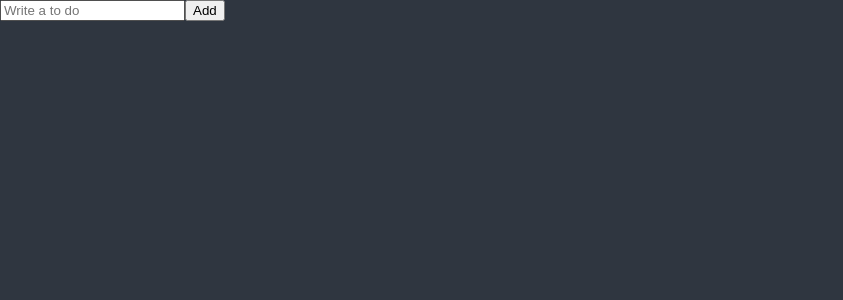
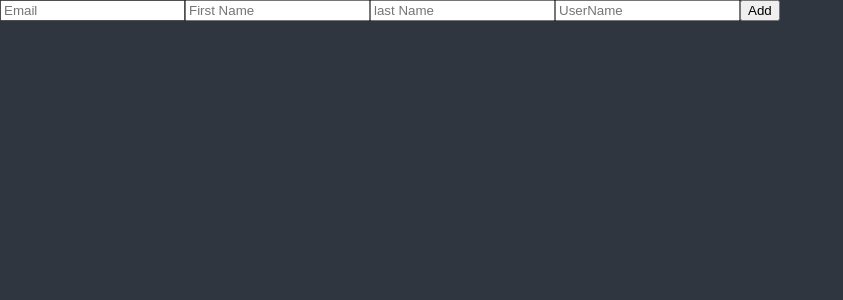
Before and after one commit to gahyeon-park/react-masterclass-typescript, a React (Create React App) app: page / in a window 1280 px wide. Shown: the top 300 px of the page, without its empty margins (0-843 px from the left). Built offline with nearby package versions, Linux system fonts and the light colour scheme.

Commit message:
#6.6 Forms

```diff
--- a/package.json
+++ b/package.json
@@ -16,6 +16,7 @@
     "react-dom": "^18.2.0",
     "react-helmet": "^6.1.0",
     "react-helmet-async": "^1.3.0",
+    "react-hook-form": "^7.45.4",
     "react-query": "^3.39.3",
     "react-router-dom": "^5.3.4",
     "react-scripts": "5.0.1",
--- a/src/ToDoList.tsx
+++ b/src/ToDoList.tsx
@@ -1,23 +1,41 @@
 import { useState } from "react";
+import { useForm } from 'react-hook-form';
+
+// function TodoList() {
+//   const [todo, setTodo] = useState("");
+
+//   const onChange = (event: React.FormEvent<HTMLInputElement>) => {
+//     const { currentTarget: { value }} = event;
+//     setTodo(value);
+//   }
+
+//   const onSubmit = (event: React.FormEvent<HTMLFormElement>) => {
+//     event.preventDefault();
+//     console.log(todo);
+//   }
+
+//   return (
+//     <div>
+//       <form onSubmit={onSubmit}>
+//         <input type="text" onChange={onChange} value={todo} placeholder="Write a to do" />
+//         <button>Add</button>
+//       </form>
+//     </div>
+//   )
+// }
 
 function TodoList() {
-  const [todo, setTodo] = useState("");
-
-  const onChange = (event: React.FormEvent<HTMLInputElement>) => {
-    const { currentTarget: { value }} = event;
-    setTodo(value);
-  }
-
-  const onSubmit = (event: React.FormEvent<HTMLFormElement>) => {
-    event.preventDefault();
-    console.log(todo);
-  }
+  const { register, watch } = useForm();
+  console.log(watch());
 
 
   return (
     <div>
-      <form onSubmit={onSubmit}>
-        <input type="text" onChange={onChange} value={todo} placeholder="Write a to do" />
+      <form action="">
+        <input {...register("email")}  placeholder="Email" />
+        <input {...register("firstName")}  placeholder="First Name" />
+        <input {...register("lastName")}  placeholder="last Name" />
+        <input {...register("userName")}  placeholder="UserName" />
         <button>Add</button>
       </form>
     </div>
```
Also changed, not shown: 1 other file (tests, documents, lock files or other folders).
